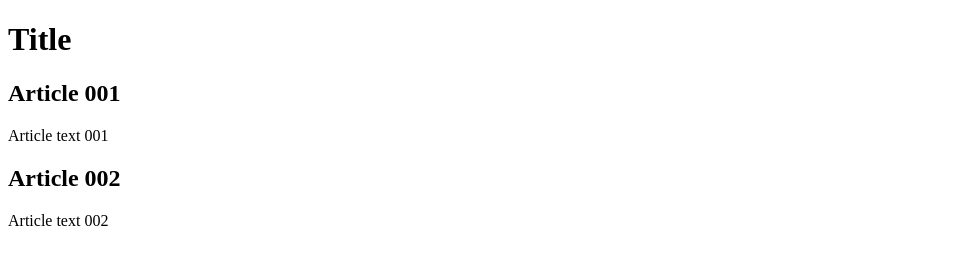
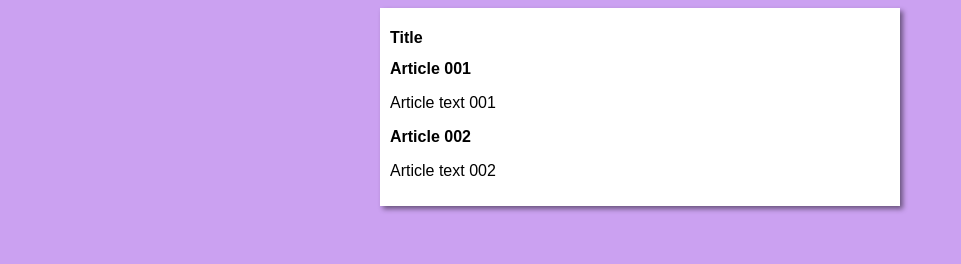
Before and after one commit to philipeformagio/site-project, a plain HTML site: page index.html in a window 1280 px wide. Shown: the whole page, without its empty margins (0-961 px from the left). Drawn offline with Linux system fonts and the light colour scheme.

Commit message:
design started

```diff
--- a/index.html
+++ b/index.html
@@ -4,6 +4,7 @@
     <meta charset="UTF-8">
     <meta name="viewport" content="width=device-width, initial-scale=1.0">
     <title>Title</title>
+    <link rel="stylesheet" href="styles/style.css">
 </head>
 <body>
     <main>
--- /dev/null
+++ b/styles/style.css
@@ -0,0 +1,17 @@
+* {
+    font-family: Arial, Helvetica, sans-serif;
+    font-size: 16px;
+}
+
+body {
+    background-color: rgb(203, 161, 241);
+
+}
+
+main {
+    background-color: white;
+    width: 500px;
+    margin: auto;
+    padding: 10px;
+    box-shadow: 3px 3px 5px rgba(0, 0, 0, 0.473);
+}
```
